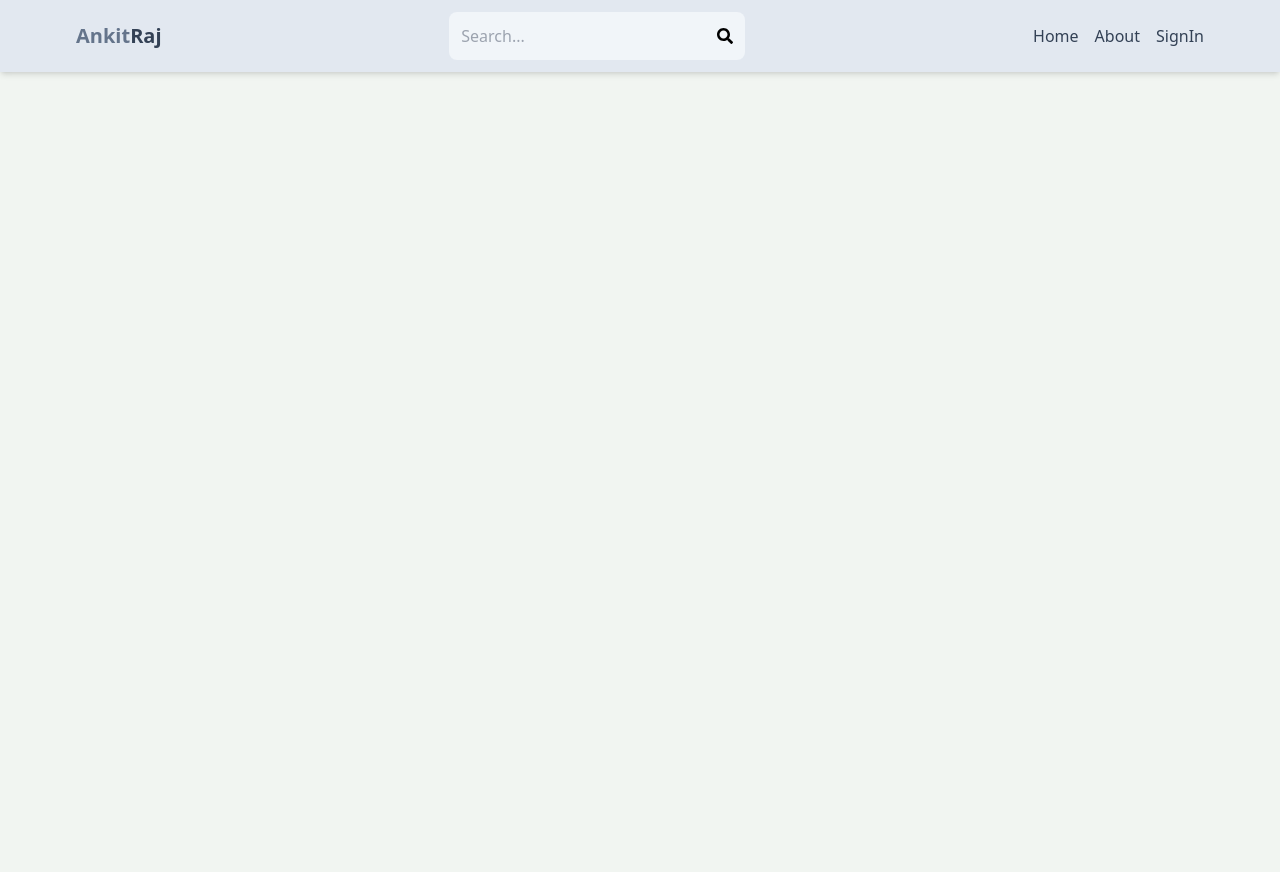
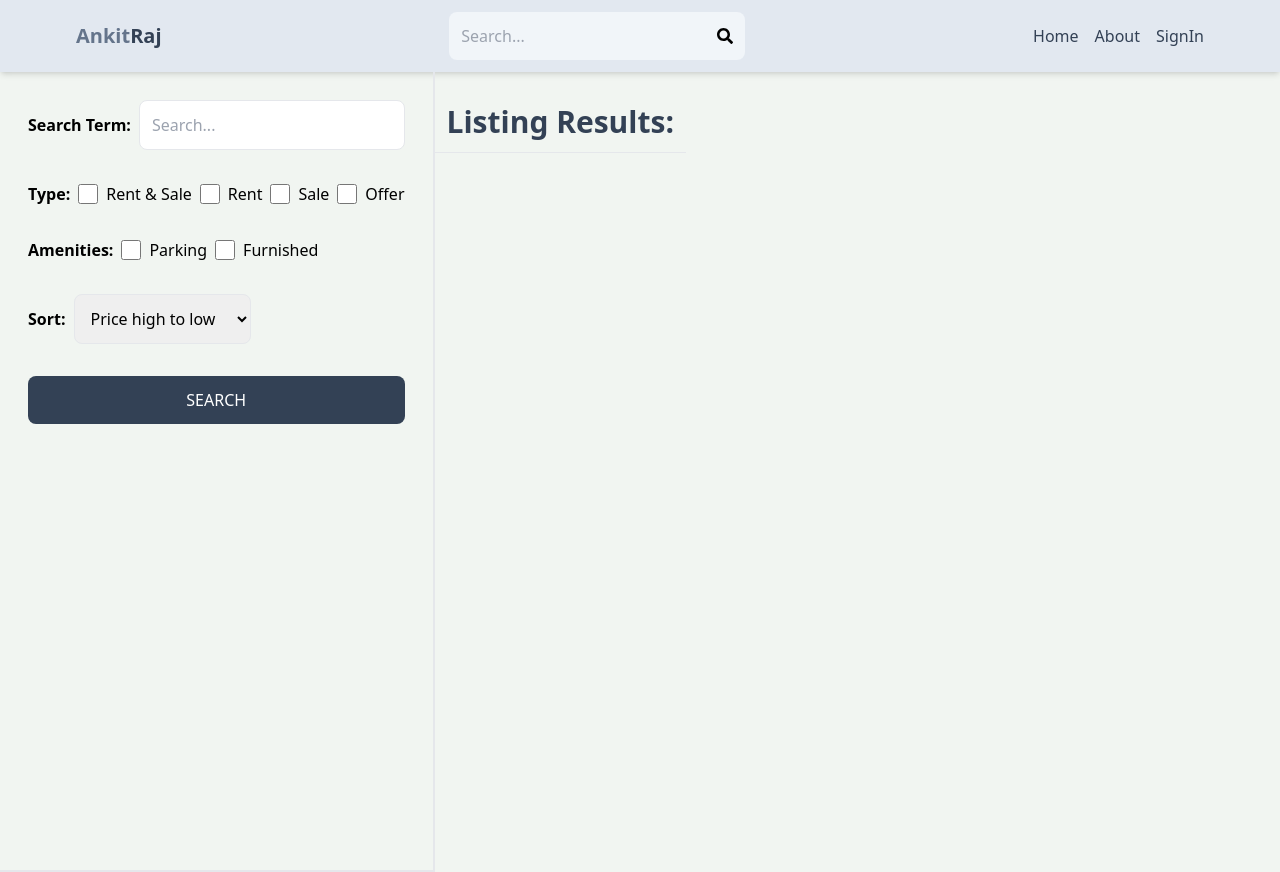
Before and after one commit to Abalankit2003/real-estate-marketplace, a React (Vite) app in the folder client/: page /search in a window 1280 px wide. Before the commit the page ends 800 px from the top, so only its background shows below. Built offline with nearby package versions, Linux system fonts and the light colour scheme; no server answers.

Commit message:
create  search page ui

```diff
--- a/client/src/App.jsx
+++ b/client/src/App.jsx
@@ -11,6 +11,7 @@
 import CreateListing from "./pages/CreateListing";
 import UpdateListing from "./pages/UpdateListing";
 import Listing from "./pages/Listing";
+import Search from "./pages/Search";
 
 export default function App() {
   return (
@@ -25,6 +26,7 @@
         <Route path="/about" element={<About />}></Route>
         <Route path="/sign-up" element={<SignUp />}></Route>
         <Route path="/listing/:id" element={<Listing />}></Route>
+        <Route path="/search" element={<Search />}></Route>
         <Route element={<PrivateRoute />}>
           <Route path="/profile" element={<Profile />}></Route>
           <Route path="/create-listing" element ={<CreateListing />}></Route>
--- /dev/null
+++ b/client/src/pages/Search.jsx
@@ -0,0 +1,69 @@
+import React from 'react'
+
+export default function Search() {
+  return (
+    <div className="flex flex-col md:flex-row">
+      <div className="p-7  border-b-2 md:border-r-2 md:min-h-screen">
+        <form className="flex flex-col gap-8">
+          <div className="flex items-center gap-2">
+            <label className="whitespace-nowrap font-semibold">
+              Search Term:
+            </label>
+            <input
+              type="text"
+              id="searchTerm"
+              placeholder="Search..."
+              className="border rounded-lg p-3 w-full"
+            />
+          </div>
+          <div className="flex gap-2 flex-wrap items-center">
+            <label className="font-semibold">Type:</label>
+            <div className="flex gap-2">
+              <input type="checkbox" id="all" className="w-5" />
+              <span>Rent & Sale</span>
+            </div>
+            <div className="flex gap-2">
+              <input type="checkbox" id="rent" className="w-5" />
+              <span>Rent</span>
+            </div>
+            <div className="flex gap-2">
+              <input type="checkbox" id="sale" className="w-5" />
+              <span>Sale</span>
+            </div>
+            <div className="flex gap-2">
+              <input type="checkbox" id="offer" className="w-5" />
+              <span>Offer</span>
+            </div>
+          </div>
+          <div className="flex gap-2 flex-wrap items-center">
+            <label className="font-semibold">Amenities:</label>
+            <div className="flex gap-2">
+              <input type="checkbox" id="parking" className="w-5" />
+              <span>Parking</span>
+            </div>
+            <div className="flex gap-2">
+              <input type="checkbox" id="furnished" className="w-5" />
+              <span>Furnished</span>
+            </div>
+          </div>
+          <div className="flex items-center gap-2">
+            <label className="font-semibold">Sort:</label>
+            <select className="border rounded-lg p-3">
+              <option value="regularPrice_desc">Price high to low</option>
+              <option value="regularPrice_asc">Price low to hight</option>
+              <option value="createdAt_desc">Latest</option>
+              <option value="createdAt_asc">Oldest</option>
+            </select>
+          </div>
+          <button className="bg-slate-700 text-white p-3 rounded-lg uppercase hover:opacity-95">
+            Search
+          </button>
+        </form>
+      </div>
+      <div className="">
+        <h1 className="text-3xl font-semibold border-b p-3 text-slate-700 mt-5">
+          Listing Results:
+        </h1>
+      </div>
+    </div>
+  );}
```
